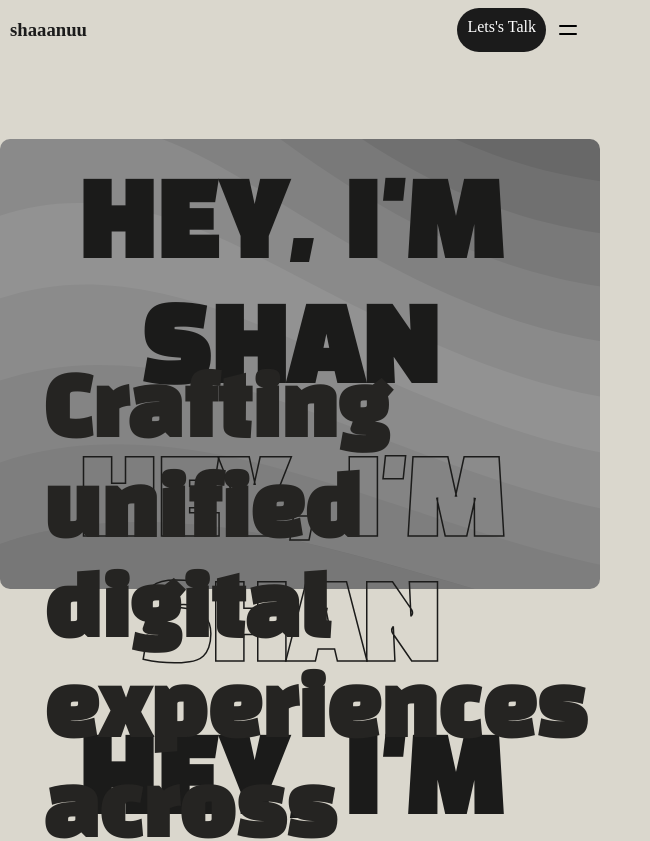
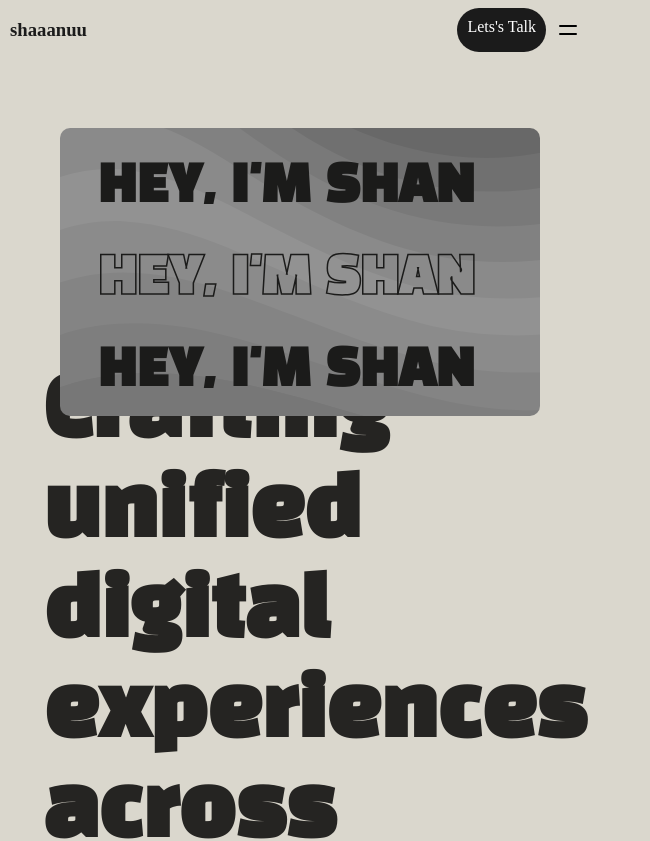
Before and after one commit to shaaanuu/portfolio, a React (Vite) app: page / in a window 600 px wide. Shown: the top 841 px of the page, 650 px wide, since content can reach past the window. Built offline with nearby package versions, Linux system fonts and the light colour scheme.

Commit message:
made the heroSec responsive

```diff
--- a/src/heroSec/HeroSec.scss
+++ b/src/heroSec/HeroSec.scss
@@ -4,6 +4,7 @@ $fontcolor: #1b1b1a;
 
 body {
   background-color: #dad7cd;
+  max-width: 100%;
 }
 
 .hero-sec {
@@ -23,6 +24,20 @@ body {
     width: 700px;
     display: flex;
 
+    @media only screen and (max-width: 600px) {
+      width: 17rem;
+      height: 247px;
+      position: absolute;
+      top: 120px;
+    }
+
+    @media only screen and (max-width: 850px) and (min-width: 600px) {
+      width: 30rem;
+      height: 18rem;
+      position: absolute;
+      top: 8rem;
+    }
+
     p {
       color: $fontcolor;
       font-size: 100px;
@@ -33,6 +48,16 @@ body {
       text-align: center;
       margin-top: 28px;
 
+      @media only screen and (max-width: 600px) {
+        font-size: 40px;
+        margin-left: -1.5rem;
+      }
+
+      @media only screen and (max-width: 850px) and (min-width: 600px) {
+        font-size: 50px;
+        margin-left: 0rem;
+      }
+
       span {
         -webkit-text-fill-color: transparent;
         -webkit-text-stroke: 1.5px;
```
